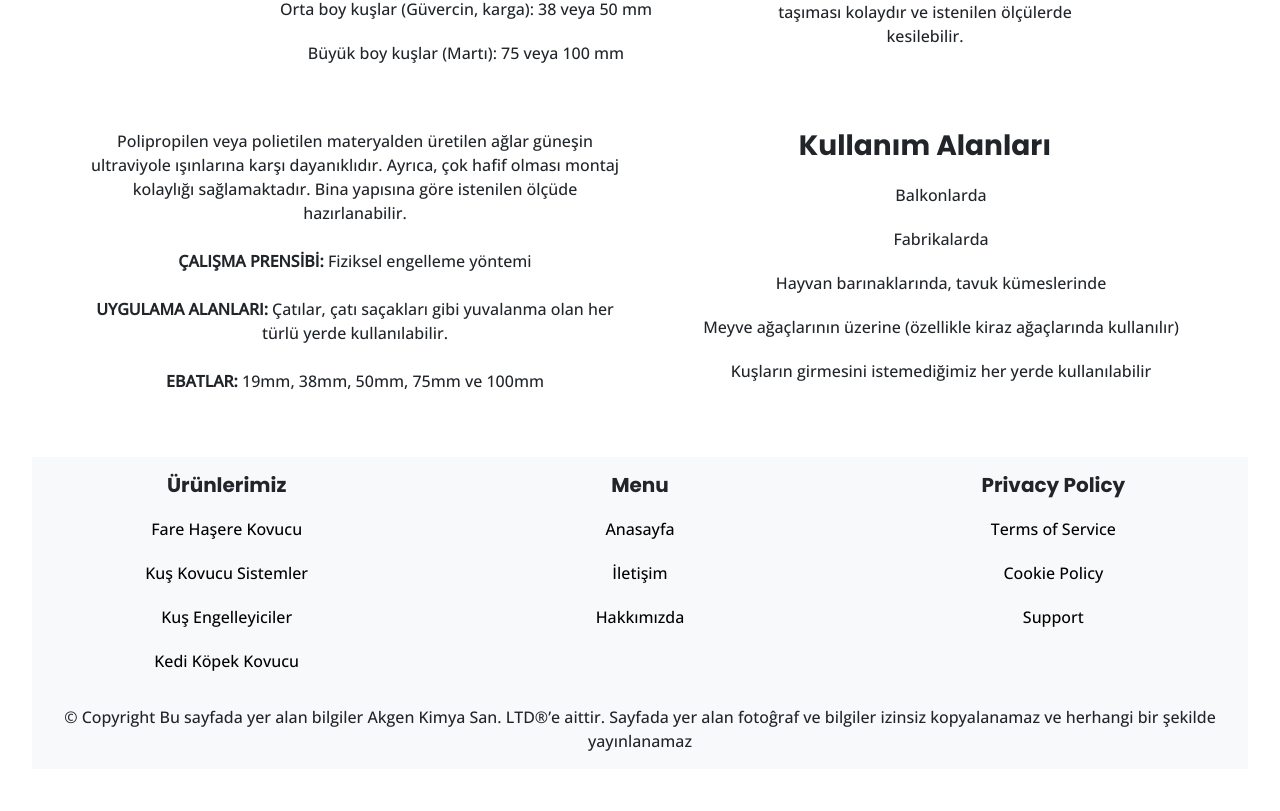
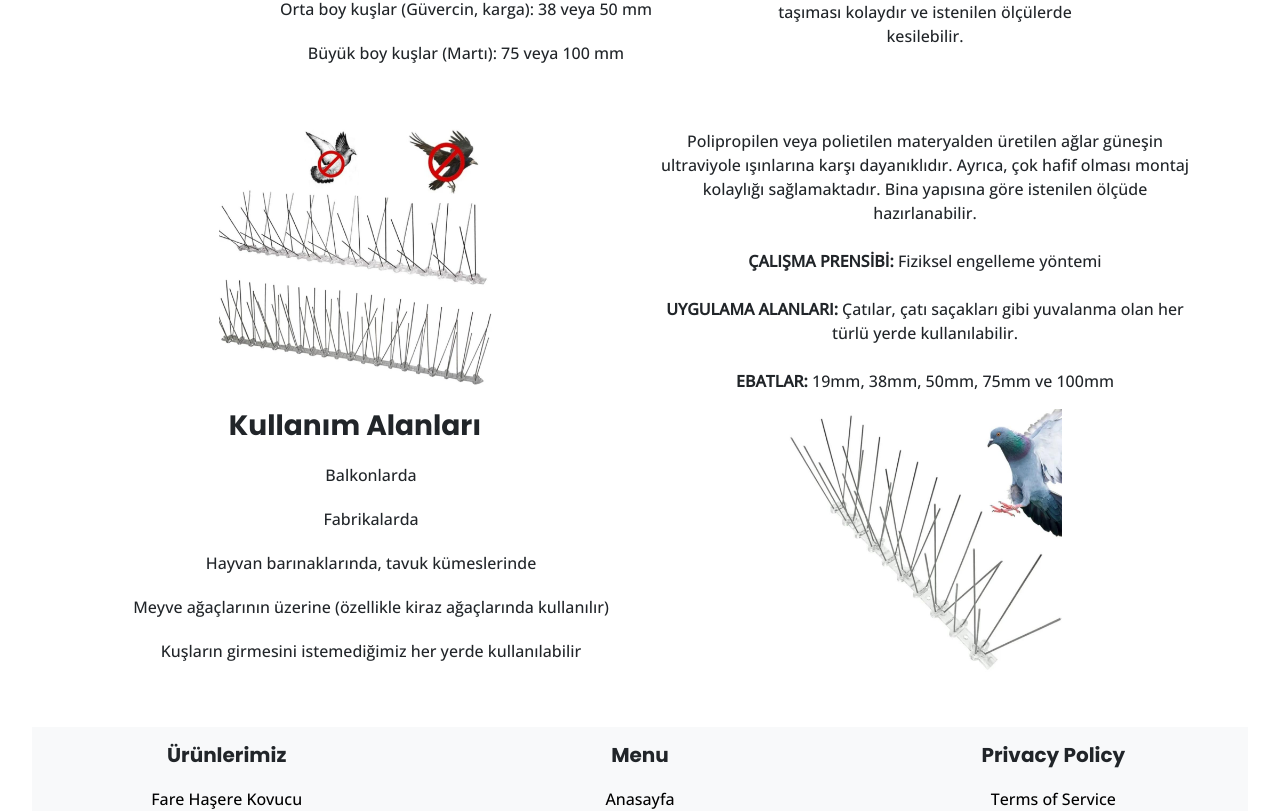
Before and after one commit to Mert003/ilaclama, a React (Create React App) app: page /kusengelleyici in a window 1280 px wide. Shown: the part 758-1569 px from the top of the page. Before the commit the page ends 1527 px from the top, so only its background shows below. Built offline with nearby package versions, Linux system fonts and the light colour scheme.

Commit message:
duzenlenme so2n2aaakssss6g

```diff
--- a/src/components/navbar/navbar.js
+++ b/src/components/navbar/navbar.js
@@ -19,7 +19,7 @@ const NavigationBar = () => {
         <Navbar.Brand href="#home" className='d-flex align-items-center'><Link to="/"> <img src={logo} width={100} height={100} alt='asdsadsd' /></Link>
           <div className='d-flex d-md-none flex-column justify-content-center'>
           <h5 className='d-flex d-md-none'>Atlas</h5>
-         <div className='d-flex d-md-none flex-row align-items-center'> <p style={{fontSize:"7px",marginBottom:0}}>Kuş Konmaz Telleri ve Haşereci</p><PiNumberEight style={{transform:"rotate(90deg)"}} /></div>
+         <div className='d-flex d-md-none flex-row align-items-center'> <p style={{fontSize:"7px",marginBottom:0}}>Kuş Konmaz Telleri & Haşereci</p></div>
 
 
           </div>
--- a/src/pages/urunlistesi/kedikopek.js
+++ b/src/pages/urunlistesi/kedikopek.js
@@ -5,6 +5,7 @@ import ag715 from "../../images/ag715.jpg";
 import {Link} from "react-router-dom"
 import samplePDF from "../../pdfs/SabitKediKopek.pdf";
 import { FaFilePdf } from 'react-icons/fa';
+
 const TwoColumnLayout = () => {
     return (
         <Container className='my-5'>
@@ -29,7 +30,7 @@ const TwoColumnLayout = () => {
                         <ul>
                             <li>Ultrasonik frekans kedi köpek kovucu cihazlar insan kulağını rahatsız etmeyen ultrasonik sesler yayarak, Kedi, Köpek, Kurt, Tilki, Sansar vb hayvanları cihazın mote edildiği yerden kovmayı sağlar.</li>
                             <li>Köpek sahipleri ile saldırgan köpeklerden korunmak isteyen herkese Ultrasonik ses sayesinde köpek veya kedi ya olduğu yerde kalır ya da sizden uzaklaşır.</li>
-                            <li>7 metreye kadar ulaşan sadece kedi ve köpekler tarafından duyulan ultrasonik frekans sesiyle kedi ve köpeklere zarar vermeden sizden uzaklaştırır.</li>
+                            <li>100 metre kareye kadar ulaşan sadece kedi ve köpekler tarafından duyulan ultrasonik frekans sesiyle kedi ve köpeklere zarar vermeden sizden uzaklaştırır.</li>
                             <li>Darbelere karşı dayanıklı bir plastikten üretilmiştir.</li>
                             <li>Kedi ve köpekleri ultrasonik frekans ses teknolojisi ile zarar vermeden kovabilirsiniz.</li>
                             <li>Sessizdir.</li>
--- a/src/pages/urunlistesi/kusengelleyici.js
+++ b/src/pages/urunlistesi/kusengelleyici.js
@@ -1,7 +1,10 @@
 // TwoColumnRow.js
 import React from 'react';
 import { Container, Row, Col } from 'react-bootstrap';
-import foto from "../../images/kusengelleyici2.jpg";
+import foto from "../../images/tel.jpeg";
+import foto2 from "../../images/tel2.jpeg";
+import foto3 from "../../images/tel3.jpeg";
+
 import samplePDF from "../../pdfs/kusengelleyici.pdf";
 import { FaFilePdf } from 'react-icons/fa';
 
@@ -61,6 +64,9 @@ const Kusengelleyici = () => {
 
       <Row>
         <Col>
+        <img src={foto2} alt='fasda' width="50%"  style={{objectFit:"contain"}} fluid/>
+        </Col>
+        <Col>
           <p>
             Polipropilen veya polietilen materyalden üretilen ağlar güneşin ultraviyole ışınlarına karşı dayanıklıdır. Ayrıca, çok hafif olması montaj kolaylığı sağlamaktadır. Bina yapısına göre istenilen ölçüde hazırlanabilir.
             <br /> <br />
@@ -71,6 +77,11 @@ const Kusengelleyici = () => {
             <strong>EBATLAR:</strong> 19mm, 38mm, 50mm, 75mm ve 100mm
           </p>
         </Col>
+
+      </Row>
+
+      <Row>
+
         <Col>
           <h3>Kullanım Alanları</h3>
           <ul>
@@ -81,6 +92,10 @@ const Kusengelleyici = () => {
             <li>Kuşların girmesini istemediğimiz her yerde kullanılabilir</li>
           </ul>
         </Col>
+        <Col>
+          <img src={foto3} width="50%" style={{objectFit:"contain"}} alt='sdtfdf' />
+        </Col>
+
       </Row>
     </Container >
   );
--- a/src/pages/urunlistesi/kuskovucu.js
+++ b/src/pages/urunlistesi/kuskovucu.js
@@ -53,7 +53,7 @@ const Kuskovucu = () => {
               <li>Depolar, fabrikalar ve çiftlikler gibi büyük alanlarda kullanım amacıyla tasarlanmıştır.</li>
               <li>10 değişik ultrasonik atak kovucu frekans ayarlanabilme özellikli</li>
               <li>Ev, Bina çatıları, Depolar, Otel ve Fabrika gibi yerlerde kullanmaya uygun</li>
-              <li>Teknik personelimizle montaj dahil hizmet</li>
+
               <li>2 sene garantili</li>
               <li>Ultrasonik atak kus kovucu kullanma klavuzu</li>
             </ul>
```
Also changed, not shown: src/images/tel2.jpeg (added), src/images/tel3.jpeg (added).
